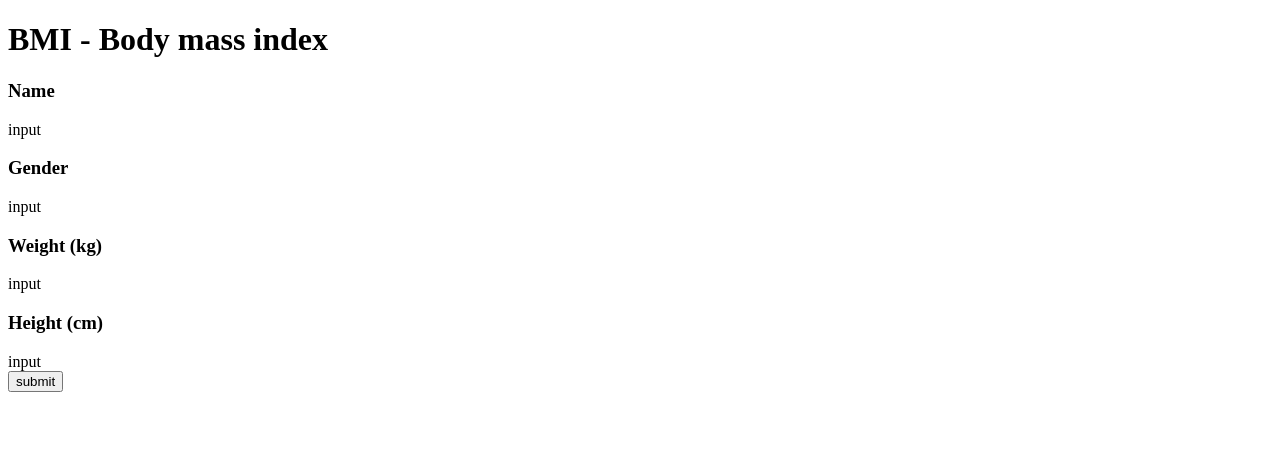
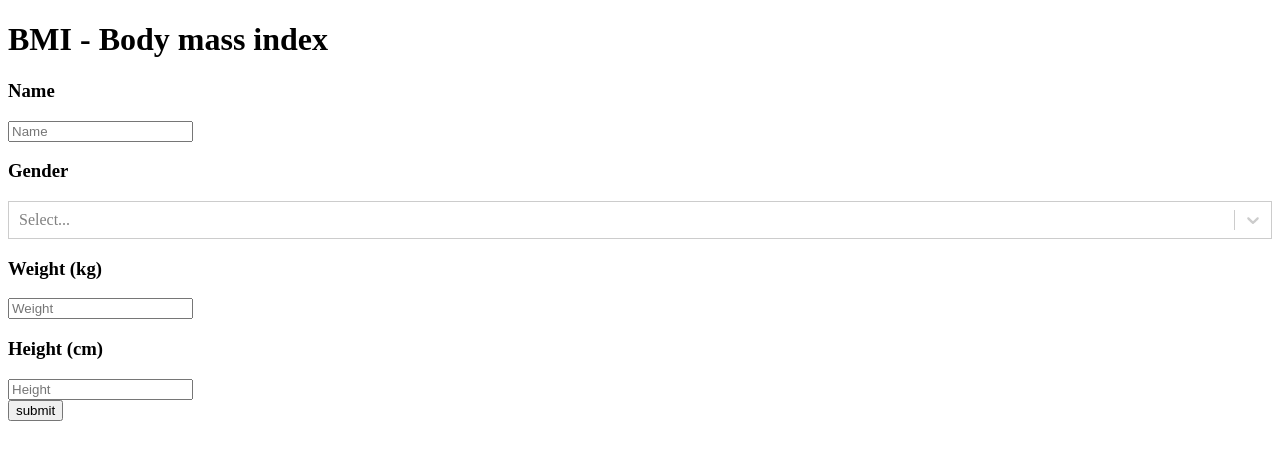
Before and after one commit to zw896/form-component, a React (Create React App) app: page / in a window 1280 px wide. Shown: the top 460 px of the page. Built offline with nearby package versions, Linux system fonts and the light colour scheme.

Commit message:
import react-select lib; determine the input type in Input;

```diff
--- a/package.json
+++ b/package.json
@@ -5,7 +5,8 @@
   "dependencies": {
     "react": "^16.8.6",
     "react-dom": "^16.8.6",
-    "react-scripts": "3.0.0"
+    "react-scripts": "3.0.0",
+    "react-select": "^2.4.3"
   },
   "scripts": {
     "start": "react-scripts start",
--- a/src/components/DynamicForm/DynamicForm.js
+++ b/src/components/DynamicForm/DynamicForm.js
@@ -22,6 +22,15 @@ export default class DynamicForm extends Component {
       errors: {}
     };
   }
+
+  handleChange = event => {
+    this.setState({
+      data: {
+        ...this.state.data,
+        [event.target.name]: event.target.value
+      }
+    });
+  };
 
   onSubmit = event => {
     event.preventDefault();
@@ -65,6 +74,7 @@ export default class DynamicForm extends Component {
                       placeholder={v.displayName}
                       value={data[v.id]}
                       default={defaultValue}
+                      onChange={this.handleChange}
                     />
 
                   </div>
--- a/src/components/Input/Input.js
+++ b/src/components/Input/Input.js
@@ -1,11 +1,48 @@
-import React, { Component } from "react";
+import React, { Component } from 'react';
+import Select from 'react-select';
 
-export default class Input extends Component {
-    render() {
-        return (
-            <div>
-                input
-            </div>
-        )
+const Input = ( props ) => {
+    let inputType = null;
+
+    switch ( props.type ) {
+        case ('textInput'):
+
+        case ('numberInput'):
+            inputType = <input
+                className={props.type}
+                type={props.type}
+                name={props.name}
+                value={props.value}
+                placeholder={props.placeholder}
+                onChange={props.onChange}/>;
+            break;
+        case ('select'):
+            inputType =
+                <Select
+                    className={props.type}
+                    defaultValue={props.default}
+                    options={props.options}
+                    onChange={props.onChange}
+                    theme={(theme) => ({
+                        ...theme,
+                        borderRadius: 0,
+                        colors: {
+                        ...theme.colors,
+                          primary25: 'hotpink',
+                          primary: 'black',
+                        },
+                    })}
+                />;
+            break;
+        default:
+            return null;
     }
+
+    return (
+        <div className="form-input">
+            {inputType}
+        </div>
+    );
 }
+
+export default Input;
```
Also changed, not shown: 1 other file (tests, documents, lock files or other folders).
